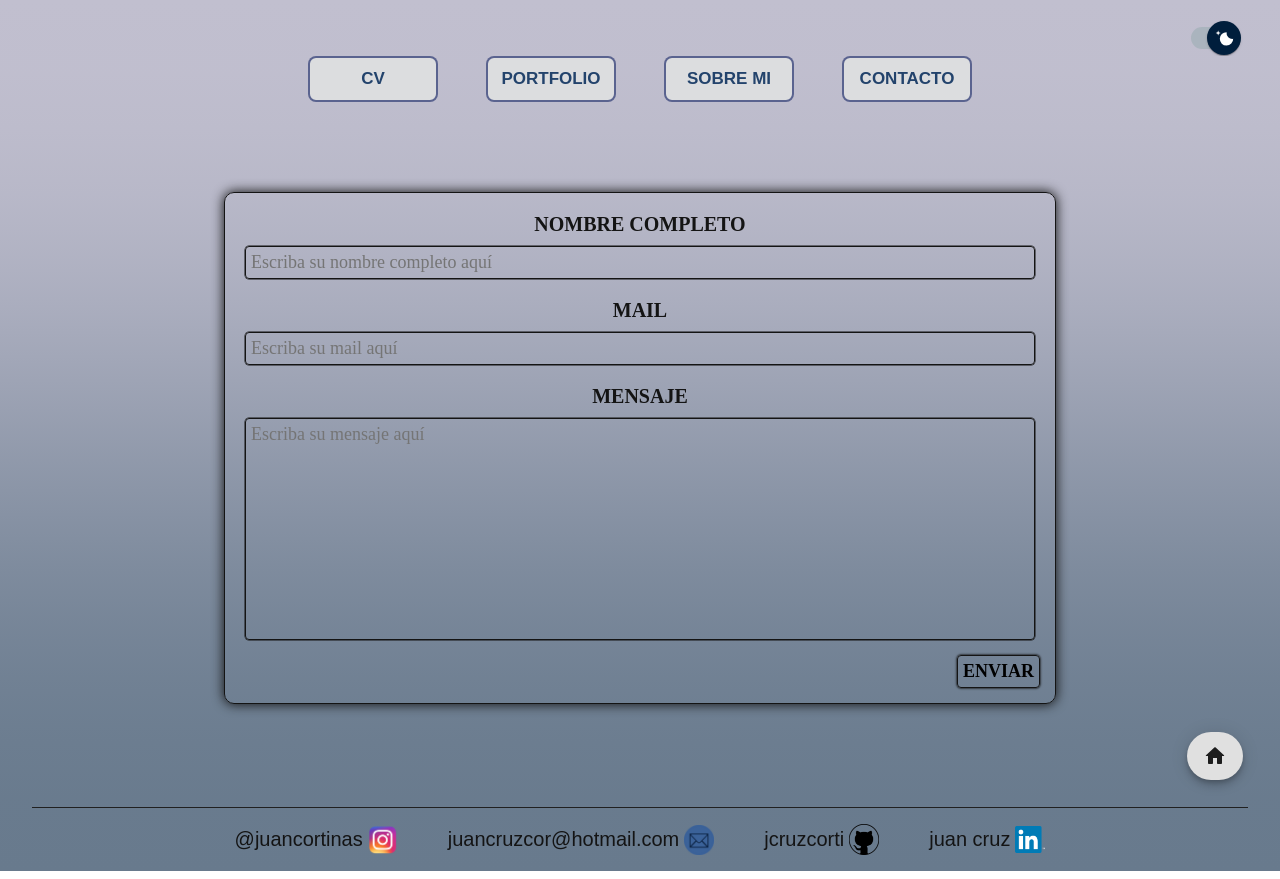
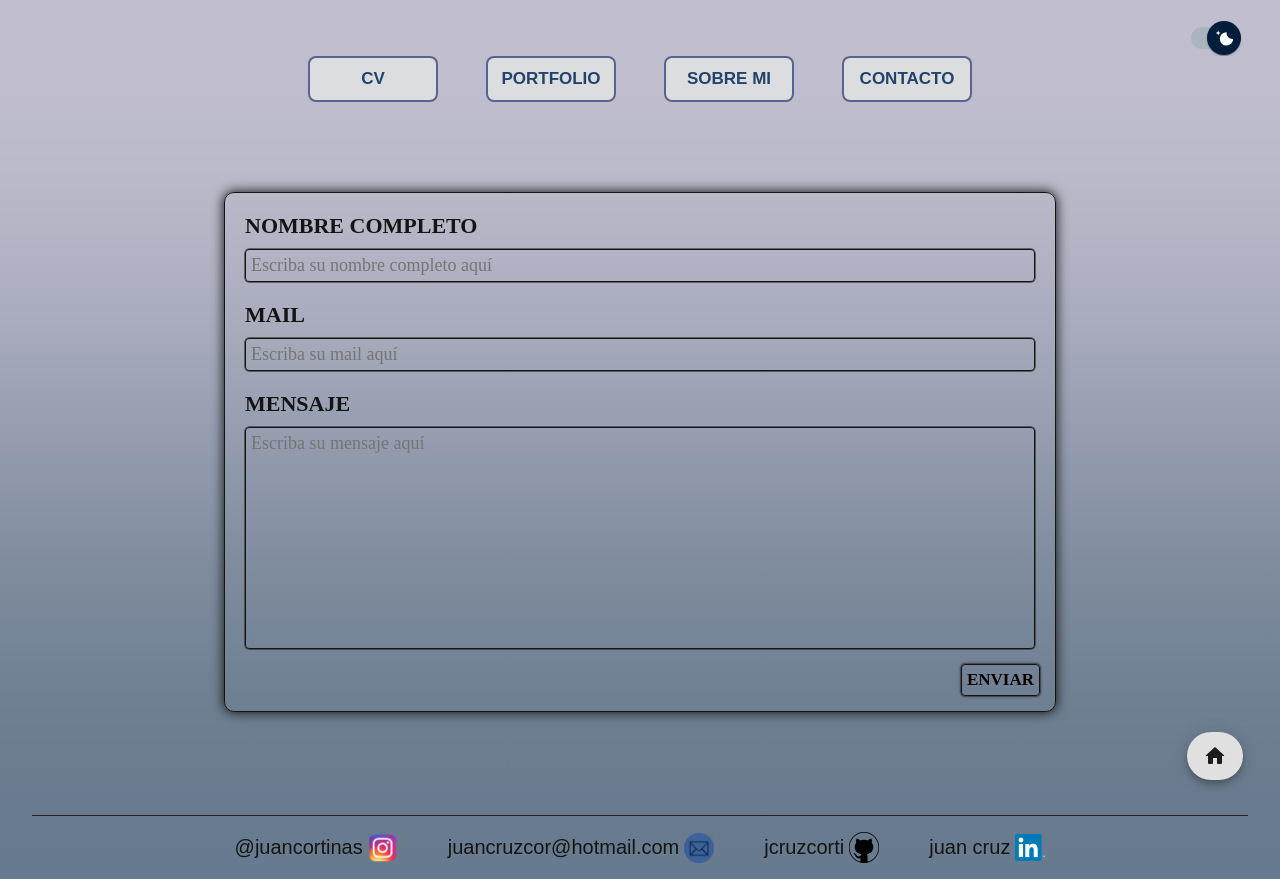
Before and after one commit to Jcruzcorti/newportfolio, a React (Create React App) app: page /contacto in a window 1280 px wide. Built offline with nearby package versions, Linux system fonts and the light colour scheme; a web font is replaced by a local one.

Commit message:
changes in the design of the form, more font size and adjustment of the structures that compose it

```diff
--- a/src/components/contact/contact.css
+++ b/src/components/contact/contact.css
@@ -11,7 +11,6 @@
     display: flex;
     flex-direction: column;
     justify-content: flex-start;
-
     border: 1px solid #141414;
     border-radius: 10px;
     margin-top: 20px;
@@ -24,13 +23,17 @@
 .DivContactForm{
     display: flex;
     flex-direction: column;
-    justify-content: center;
+    justify-content: flex-start;
     /* align-items: center; */
     padding: 5px;
     width: 100vh;
 }
 
 .Label{
+    display: flex;
+    flex-direction: column;
+    justify-content: left;
+    align-items: flex-start;
     padding: 5px;
     /* width: 100%; */
     color: #141414;
@@ -67,7 +70,7 @@
     font-weight: 900;
     cursor: pointer;
     padding: 5px;
-    font-size: 18px;
+    font-size: 17px;
     border: 1px solid #141414;
     border-radius: 4px;
     box-shadow: 0px 0px 2px 0.5px #141414;
@@ -85,7 +88,7 @@
     flex-direction: row;
     justify-content: center;
     align-items:  center;
-    font-size: 20px;
+    font-size: 22px;
     color: #141414;
     margin: 0px;
     text-align: center;
--- a/src/components/portfolio/Portfolio.jsx
+++ b/src/components/portfolio/Portfolio.jsx
@@ -12,7 +12,6 @@ function Portfolio() {
     <>
         <NavBar/>
         <div className='DivProyectos'>
-            <h1>PROYECTOS</h1>
             <PortfolioProyects proyects={proyects}/>
         </div>
     </>
--- a/src/mock/Proyects.jsx
+++ b/src/mock/Proyects.jsx
@@ -3,7 +3,7 @@ export const proyects = [
     {
         id:'1',
         tittle:'PORTFOLIO NUEVO',
-        description:'',
+        description:'Desarrollo y actualización de Portfolio, utilizando tecnologías como JavaScript y React.js puros, diferente al anterior proyecto construido con Next.js',
         url:'/',
         img:'./img/portfolio.png'
     },
```
